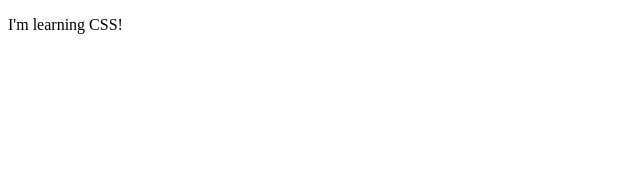
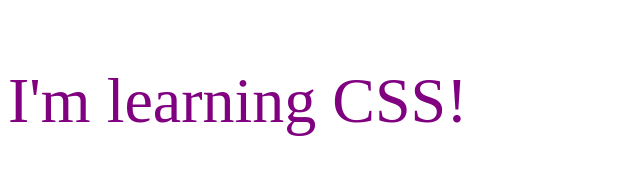
Before and after one commit to Bhargavp610/CSS_Learning, a plain HTML site: page index.html in a window 1280 px wide. Shown: the whole page, without its empty margins (0-640 px from the left). Drawn offline with Linux system fonts and the light colour scheme.

Commit message:
start working on the project

```diff
--- /dev/null
+++ b/CSS/style.scss
@@ -0,0 +1,4 @@
+p {
+    font-size: 64px;
+    color: purple;
+}
--- a/index.html
+++ b/index.html
@@ -4,9 +4,19 @@
     <meta charset="UTF-8">
     <meta http-equiv="X-UA-Compatible" content="IE=edge">
     <meta name="viewport" content="width=device-width, initial-scale=1.0">
-    <title>Document</title>
+    <title>Learning CSS</title>
+    <!-- First way to implement the CSS link CSS file-->
+    <link rel="stylesheet" href="css/style.css">
+    <!-- inside html css second way
+    <style>
+        p {
+            color: limegreen;
+        }
+    </style>
+    -->
 </head>
 <body>
+    <!-- in line style third wayNOT SUGGESTED <p style="color: blue">I'm learning CSS!</p>-->
     <p>I'm learning CSS!</p>
 </body>
 </html>
```
Also changed, not shown: CSS/style.css (added), 1 other file.
